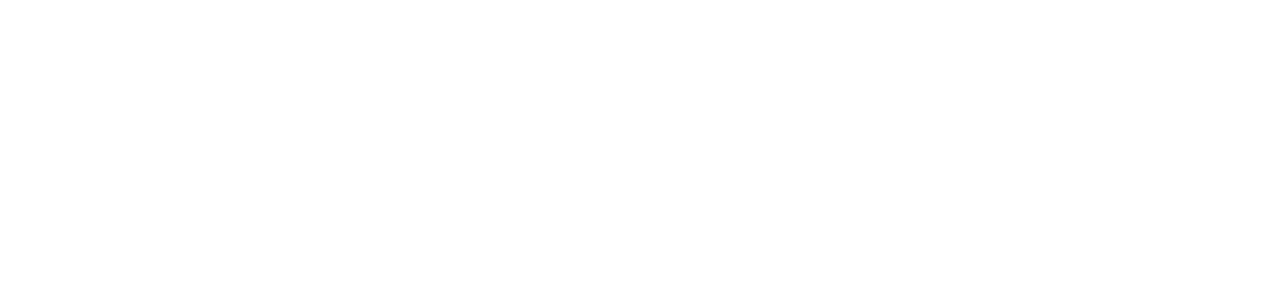
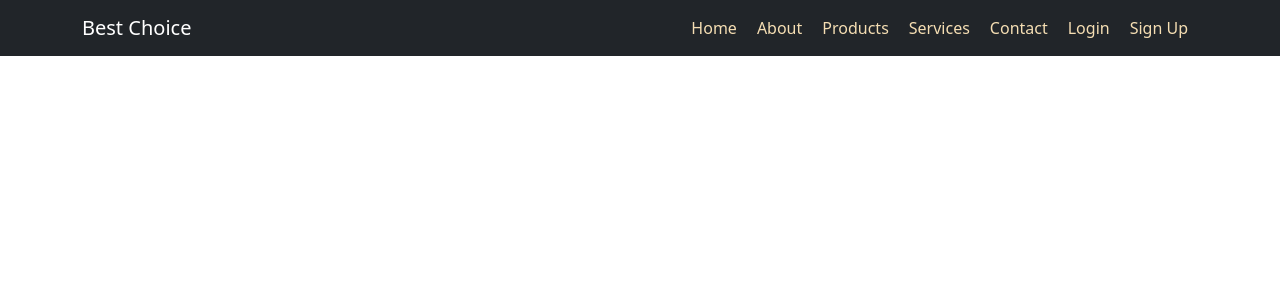
Before and after one commit to anishazahan/Best-Choice-Laptop, a React (Create React App) app: page /products in a window 1280 px wide. Shown: the top 300 px of the page. Built offline with nearby package versions, Linux system fonts and the light colour scheme.

Commit message:
navbar add

```diff
--- a/src/App.js
+++ b/src/App.js
@@ -2,11 +2,12 @@
 import './App.css';
 
 import 'bootstrap/dist/css/bootstrap.min.css';
+import Header from './Shared/Header/Header';
 
 function App() {
   return (
-    <div className="App">
-
+    <div >
+     <Header></Header>
     </div>
   );
 }
--- /dev/null
+++ b/src/Shared/Header/Header.css
@@ -0,0 +1,6 @@
+.menu{
+    text-decoration: none;
+    color: wheat;
+    padding: 0 10px;
+    font-weight: 500;
+}
--- a/src/Shared/Header/Header.js
+++ b/src/Shared/Header/Header.js
@@ -0,0 +1,39 @@
+import React from 'react'
+import Container from 'react-bootstrap/Container';
+import Nav from 'react-bootstrap/Nav';
+import Navbar from 'react-bootstrap/Navbar';
+import NavDropdown from 'react-bootstrap/NavDropdown';
+import './Header.css'
+import {Link} from 'react-router-dom'
+
+const Header = () => {
+  return (
+
+    <Navbar collapseOnSelect expand="lg" bg="dark" variant="dark" className=''>
+       <Container>
+
+
+        <Navbar.Brand href="#home">Best Choice</Navbar.Brand>
+        <Navbar.Toggle aria-controls="responsive-navbar-nav" />
+        <Navbar.Collapse id="responsive-navbar-nav">
+          <Nav className="ms-auto">
+            <Link className='menu' to ='/' >Home</Link>
+            <Link className='menu' to ='About'>About</Link>
+            <Link className='menu' to ='products'>Products</Link>
+            <Link className='menu' to ='services'>Services</Link>
+            <Link className='menu' to ='contact'>Contact</Link>
+          </Nav>
+          <Nav>
+          <Link className='menu' to ='Login'>Login</Link>
+            <Link className='menu' to ='SignUp'>Sign Up</Link>
+          </Nav>
+        </Navbar.Collapse>
+        </Container>
+    </Navbar>
+
+
+
+  )
+}
+
+export default Header
```
Also changed, not shown: src/Shared/Header/Navbar.js (deleted, +0 -9 lines).
